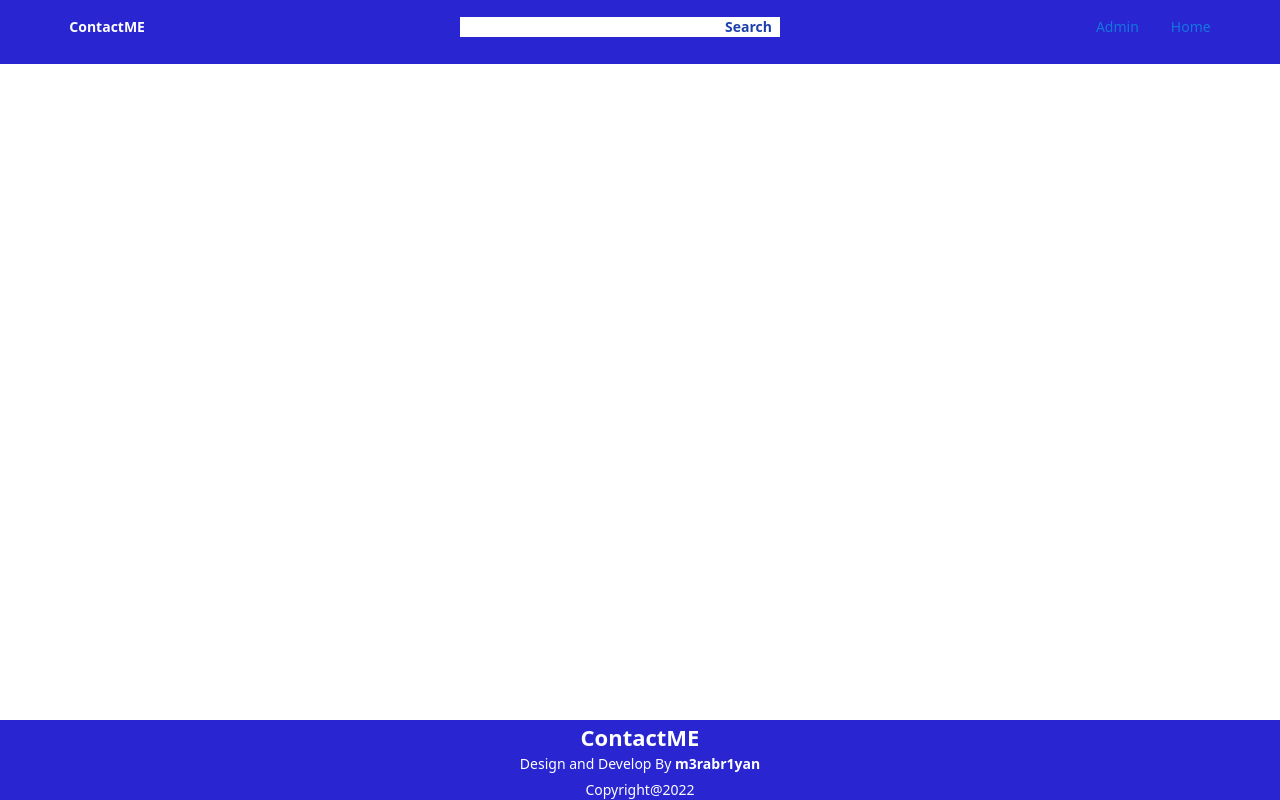
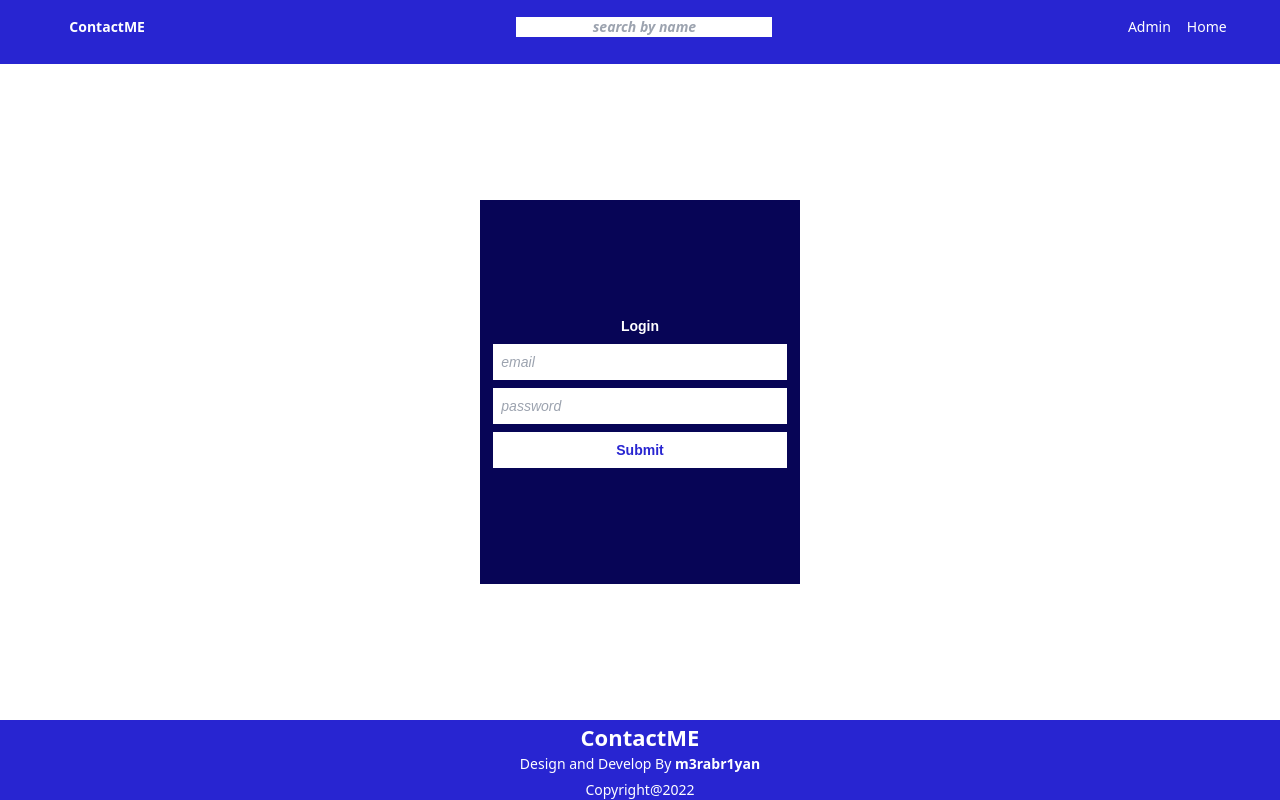
Before and after one commit to riyanhossain/contact-express-app, a React (Create React App) app in the folder client/: page /login in a window 1280 px wide. Built offline with nearby package versions, Linux system fonts and the light colour scheme; no server answers.

Commit message:
login auth done

```diff
--- a/client/src/App.js
+++ b/client/src/App.js
@@ -3,19 +3,36 @@ import { Routes, Route } from "react-router-dom";
 import Home from "./components/Home/Home";
 import Navbar from "./components/Navbar/Navbar";
 import Footer from "./components/Footer/Footer";
+import { createContext, useState } from "react";
 
+import Login from "./components/Admin/Login";
+import Admin from "./components/Admin/Admin";
+import PrivateRoute from "./components/PrivateRoute.js/PrivateRoute";
 
+export const ContactsContext = createContext();
+export const AdminsContext = createContext();
 function App() {
+  const [admin, setAdmin] = useState({Admin : false});
+  // localStorage.setItem("admin", JSON.stringify({Admin: false}));
+  const [ContactsInfo, setContactsInfo] = useState(false);
+  console.log(admin);
   return (
+    <ContactsContext.Provider value={[ContactsInfo, setContactsInfo]}>
+      <AdminsContext.Provider value={[admin, setAdmin]}>
       <div className="App flex flex-col items-center justify-between">
         <Navbar />
         <Routes>
+          <Route path="/" element={<Home />} />
+          <Route path="/login" element={<Login />} />
 
-        <Route path="/" element={<Home />} />
-
+          <Route path="/*" element={<PrivateRoute />}>
+            <Route path="admin" element={<Admin/>} />
+          </Route>
         </Routes>
         <Footer />
       </div>
+      </AdminsContext.Provider>
+    </ContactsContext.Provider>
   );
 }
 
--- /dev/null
+++ b/client/src/components/Admin/Admin.js
@@ -0,0 +1,12 @@
+import React, { useContext } from 'react'
+import { AdminsContext } from '../../App';
+
+function Admin() {
+    const [admin, setAdmin] = useContext(AdminsContext);
+    console.log(admin);
+  return (
+    <div>Admin</div>
+  )
+}
+
+export default Admin
--- /dev/null
+++ b/client/src/components/Admin/Login.js
@@ -0,0 +1,61 @@
+import axios from "axios";
+import React, { useContext, useState } from "react";
+import { AdminsContext } from "../../App";
+
+function Login() {
+    const [admin , setAdmin] = useContext(AdminsContext);
+    const [inputs, setInputs] = useState({});
+    const handleInputs = (e) => {
+        setInputs({
+            ...inputs,
+            [e.target.name]: e.target.value,
+        });
+    }
+    const handleSubmit = async (e) => {
+        e.preventDefault();
+        try{
+
+            const res = await axios.post("http://localhost:5000/api/login", inputs);
+            localStorage.setItem("admin", JSON.stringify(res.data));
+            setAdmin(res.data);
+            console.log(JSON.parse(localStorage.getItem('admin')));
+        }
+        catch(err){
+            console.log(err);
+            localStorage.setItem("admin", JSON.stringify({Admin: false}));
+            setAdmin({Admin: false});
+
+        }
+    }
+  return (
+    <section>
+      <div className="bg-[#070556] h-96 w-80 flex flex-col justify-center items-center gap-y-2">
+          <p className="font-bold text-white font-myfont">Login</p>
+        <form className="w-11/12 flex flex-col gap-y-2" onSubmit={handleSubmit}>
+          <input
+            type="email"
+            name="email"
+            placeholder="email"
+            className="p-2 font-myfont text-[#2825D1] outline-cyan-400 w-full placeholder:italic place-content-center"
+            onChange={handleInputs}
+            required
+          />
+          <input
+            type="password"
+            name="password"
+            placeholder="password"
+            className="p-2 font-myfont text-[#2825D1] outline-cyan-400 w-full placeholder:italic place-content-center"
+            onChange={handleInputs}
+            required
+          />
+          <input
+            type="submit"
+            className="p-2 w-full bg-white text-[#2825D1] font-myfont font-bold"
+          />
+        </form>
+      </div>
+    </section>
+  );
+}
+
+export default Login;
--- a/client/src/components/Home/Home.js
+++ b/client/src/components/Home/Home.js
@@ -1,11 +1,15 @@
-import React, { useEffect, useState } from "react";
+import React, { useContext, useEffect, useState } from "react";
 import Cards from "./Cards";
 import Frm from "./Frm";
 import axios from "axios";
+import { ContactsContext } from "../../App";
+
 
 function Home() {
+
   const [page, setPage] = useState(1);
-  const [contactsInfo, setContactsInfo] = useState(false);
+
+  const [contactsInfo, setContactsInfo] = useContext(ContactsContext);
   const getContacts = async () => {
     try {
       const data = await axios.get(`http://localhost:5000/api/contacts?page=${page}`);
@@ -15,11 +19,14 @@ function Home() {
       console.log(err);
     }
   };
+
   useEffect(() => {
+
     getContacts();
   }, [page]);
   const { message, contacts, totalPages } = contactsInfo;
   console.log(contactsInfo);
+  console.log(page)
   const pagearr = () => {
     let arr = [];
     for (let i = 1; i <= totalPages; i++) {
@@ -47,7 +54,7 @@ function Home() {
         <div className="flex justify-center items-center gap-x-4 mb-6">
           {
             pagearr().map((page) => (
-              <button className="bg-[#2825D1] w-8 h-6 text-white font-myfont font-semibold" onClick={()=>setPage(page)}>{page}</button>
+              <button className="bg-[#2825D1] w-8 h-6 text-white font-myfont font-semibold" onClick={()=>setPage(page)} key={page}>{page}</button>
             ))
           }
         </div>
--- a/client/src/components/Navbar/Navbar.js
+++ b/client/src/components/Navbar/Navbar.js
@@ -1,30 +1,68 @@
-import React from 'react'
-import { Link } from 'react-router-dom'
+import axios from "axios";
+import React, { useContext, useEffect, useState } from "react";
+import { Link } from "react-router-dom";
+import { ContactsContext } from "../../App";
 
 function Navbar() {
+  const [contactsInfo, setContactsInfo] = useContext(ContactsContext);
+  const [newContacts, setNewContacts] = useState(false);
+
+  useEffect(() => {
+    const getContacts = async () => {
+      try {
+        const data = await axios.get(
+          `http://localhost:5000/api/contacts?page=${contactsInfo.prevPage + 1}`
+        );
+
+        setNewContacts(data.data);
+      } catch (err) {
+        console.log(err);
+      }
+    };
+    getContacts();
+  }, []);
+  const handleInputs = (e) => {
+    let name = e.target.value;
+    if (name.length >= 1) {
+      const filtered = contactsInfo.contacts.filter((contact) =>
+        contact.name.toLowerCase().includes(name.toLowerCase())
+      );
+      setContactsInfo({ ...contactsInfo, contacts: filtered });
+    } else {
+      setContactsInfo(newContacts);
+    }
+    // console.log(newContacts);
+    console.log(name.length);
+  };
   return (
-    <section className='bg-[#2825D1] w-screen flex flex-col justify-center items-center h-[4rem]'>
-      <nav className='w-11/12'>
-        <ul className='flex justify-between items-center'>
-          <li className='p-4'>
-            <label className='font-bold text-white font-tailfont'> ContactME </label>
+    <section className="bg-[#2825D1] w-screen flex flex-col justify-center items-center h-[4rem]">
+      <nav className="w-11/12">
+        <ul className="flex justify-between items-center">
+          <li className="p-4">
+            <label >
+              <Link to="/" className="font-bold text-white font-tailfont hover:text-white">ContactME</Link>
+            </label>
           </li>
-          <li className='flex items-center'>
-            <input type="text" className='border-0 outline-0 text-center text-blue-900 font-tailfont font-semibold w-24 md:w-48 lg:w-64'/>
-            <input type="button" value="Search" className='w-16 h-full bg-white text-blue-800 font-tailfont font-bold outline-0' />
+          <li className="flex items-center">
+            <input
+              type="text"
+              className="border-0 outline-0 text-center text-blue-900 font-tailfont font-semibold w-24 md:w-48 lg:w-64 placeholder:italic"
+              placeholder="search by name"
+              onChange={handleInputs}
+            />
           </li>
-          <ul className='flex'>
-            <li className='p-4 text-white font-tailfont'>
-              <Link to='/admin'> Admin </Link>
+          <ul className="flex gap-x-4">
+            <li >
+              <Link to="/admin" className="text-white font-tailfont"> Admin </Link>
             </li>
-            <li className='hidden p-4  text-white font-tailfont  md:block lg:block'>
-              <Link to='/'> Home </Link>
+            <li className="hidden  text-white font-tailfont  md:block lg:block">
+              <Link to="/" className=" text-white font-tailfont"> Home </Link>
             </li>
           </ul>
         </ul>
       </nav>
     </section>
-  )
+  );
 }
 
-export default Navbar
+export default Navbar;
--- /dev/null
+++ b/client/src/components/PrivateRoute.js/PrivateRoute.js
@@ -0,0 +1,13 @@
+import React from 'react'
+import { Navigate, Outlet} from 'react-router-dom'
+
+function PrivateRoute(){
+
+    const admin=JSON.parse(localStorage.getItem('admin'));
+
+  return (
+    admin?.Admin ? <Outlet/> : <Navigate to="/login"/>
+  )
+}
+
+export default PrivateRoute;
```
Also changed, not shown: 2 other files (tests, documents, lock files or other folders). Lines whose indentation alone changed are shown as unchanged.
